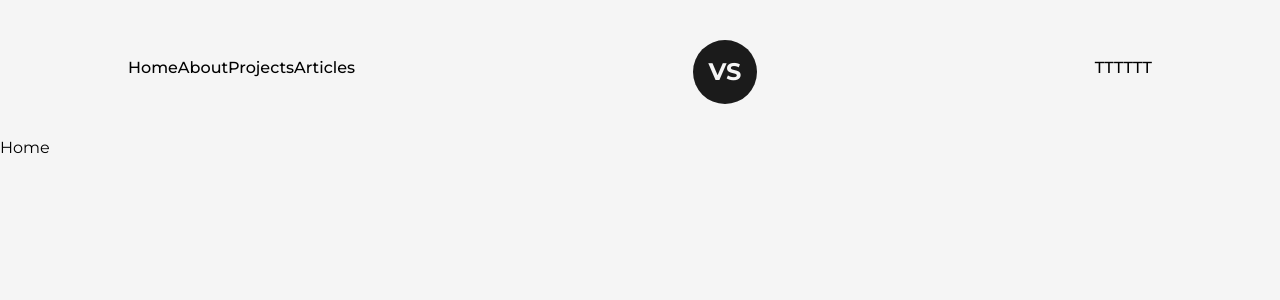
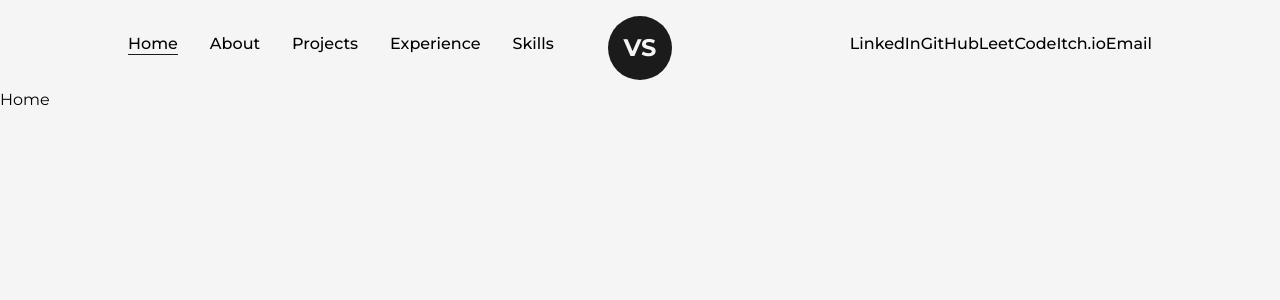
Before and after one commit to vaibhav-saini-dev/portfolio, a Next.js app: page / in a window 1280 px wide. Shown: the top 300 px of the page. Built offline with nearby package versions, Linux system fonts and the light colour scheme.

Commit message:
Add Underline Hover for NavBar
Current page is underlined regardless of hovering it or not. Other page links have no underline when not hovered, and has an underline animation when hovered.

```diff
--- a/src/components/NavBar.js
+++ b/src/components/NavBar.js
@@ -1,7 +1,24 @@
 import Link from 'next/link';
 import React from 'react';
 import Logo from './Logo';
+import { useRouter } from 'next/router';
 
+const CustomLink = ({ href, title, className = "" }) => {
+    const router = useRouter();
+
+    return (
+        <Link href={href} className={`${className} relative group`}>
+            {title}
+
+            <span className={`
+            h-[1px] inline-block bg-dark
+            absolute left-0 -bottom-0.5
+            group-hover:w-full transition-[width] ease duration-300
+            ${router.asPath === href ? 'w-full' : 'w-0'}
+            `}>&nbsp;</span>
+        </Link>
+    )
+}
 const NavBar = () => {
     return (
         // Note to self: flex sets the display to use flexbox
@@ -11,20 +28,22 @@
             className='w-full px-32 py-8 font-medium flex items-center justify-between'
         >
             <nav>
-                <Link href="/">Home</Link>
-                <Link href="/about">About</Link>
-                <Link href="/projects">Projects</Link>
-                <Link href="/articles">Articles</Link>
+                <CustomLink href="/" title="Home" className="mr-4" />
+                <CustomLink href="/about" title="About" className="mx-4" />
+                <CustomLink href="/projects" title="Projects" className="mx-4" />
+                <CustomLink href="/articles" title="Experience" className="mx-4" />
+                <CustomLink href="/articles" title="Skills" className="ml-4" />
             </nav>
-            <Logo />
             <nav>
-                <Link href="/" target={"_blank"}>T</Link>
-                <Link href="/" target={"_blank"}>T</Link>
-                <Link href="/" target={"_blank"}>T</Link>
-                <Link href="/" target={"_blank"}>T</Link>
-                <Link href="/" target={"_blank"}>T</Link>
-                <Link href="/" target={"_blank"}>T</Link>
+                <Link href="/" target={"_blank"}>LinkedIn</Link>
+                <Link href="/" target={"_blank"}>GitHub</Link>
+                <Link href="/" target={"_blank"}>LeetCode</Link>
+                <Link href="/" target={"_blank"}>Itch.io</Link>
+                <Link href="/" target={"_blank"}>Email</Link>
             </nav>
+            <div className="absolute left-[50%] top-2 translate-x-[-50%]">
+                <Logo />
+            </div>
         </header>
     )
 }
```
